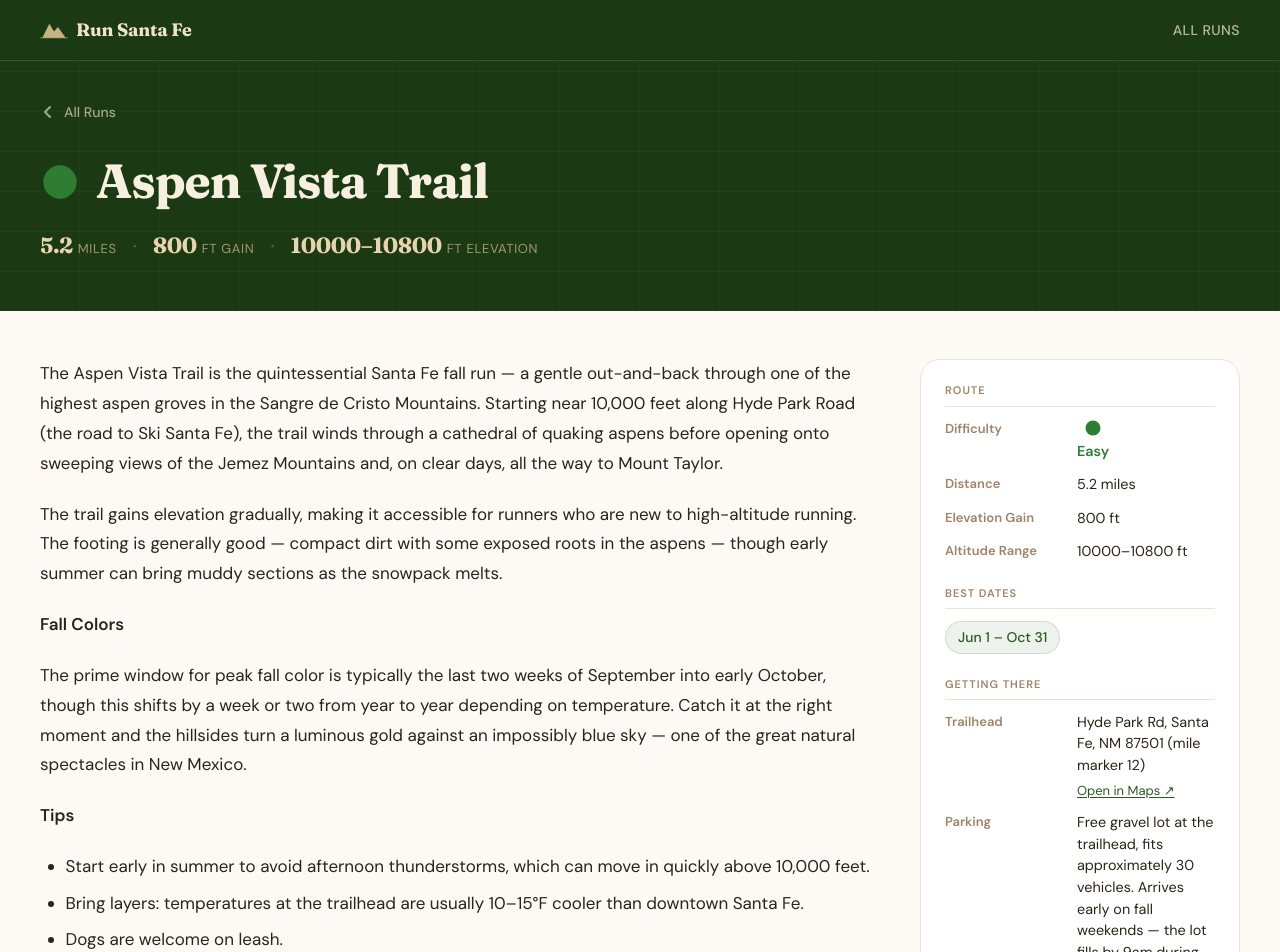
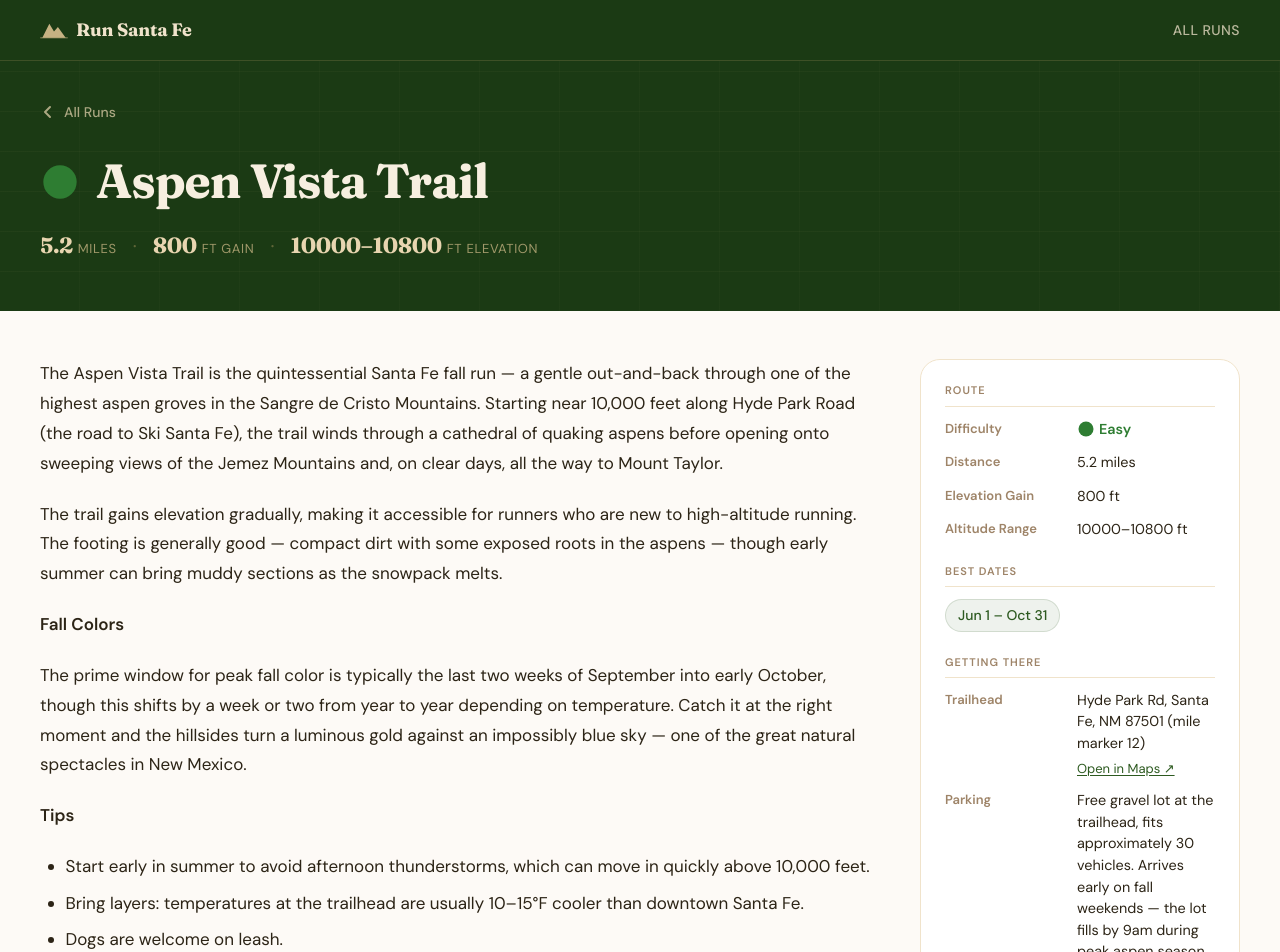
Before and after one commit to santa-fe-runs/santa-fe-run, a Jekyll site: the page built from _runs/aspen-vista.md, in a window 1280 px wide and 1400 px high. Shown: the top 952 px of the window. Built offline with Jekyll 4.4.1, drawn with Linux system fonts in a browser that asks for light colours.

Commit message:
Fix difficulty label stacking: override flex-direction with higher specificity selector

```diff
--- a/_sass/_components.scss
+++ b/_sass/_components.scss
@@ -692,6 +692,8 @@
     display: flex;
     flex-direction: column;
     gap: var(--sp-1);
+
+    &.difficulty-label { flex-direction: row; align-items: center; }
   }
 }
 
```
